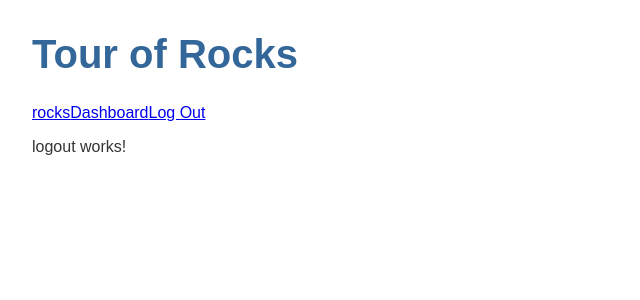
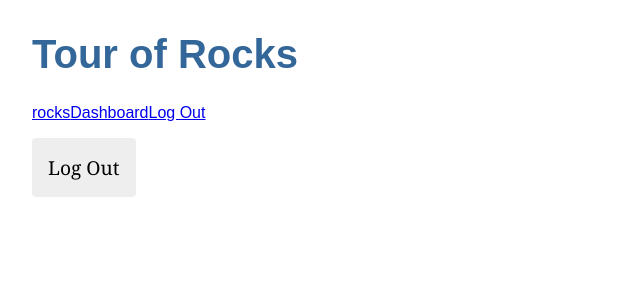
Before and after one commit to alexcarron/rock-estore, an Angular app in the folder estore-ui/: page /logout in a window 1280 px wide. Shown: the top 300 px of the page, without its empty margins (0-640 px from the left). Built offline with nearby package versions, Linux system fonts and the light colour scheme.

Commit message:
Implement logout component with mock methods

```diff
--- a/estore-ui/src/app/components/logout/logout.component.html
+++ b/estore-ui/src/app/components/logout/logout.component.html
@@ -1 +1 @@
-<p>logout works!</p>
+<button *ngIf="isLoggedIn()" (click)="logOut()" routerLink="/login">Log Out</button>
--- a/estore-ui/src/app/components/logout/logout.component.ts
+++ b/estore-ui/src/app/components/logout/logout.component.ts
@@ -6,5 +6,23 @@ import { Component } from '@angular/core';
   styleUrl: './logout.component.css'
 })
 export class LogoutComponent {
+	// Temporary mock variable to maintain state of user logged in or not
+	isUserLoggedIn: boolean = true;
 
+	constructor(
+		// Should pass service which manages log in state
+	) {
+		// Initialize service here
+	}
+
+	isLoggedIn(): boolean {
+		// TODO: Implement way to check if user is current logged in
+		return this.isUserLoggedIn;
+	}
+
+	logOut() {
+		// TODO: Implement way to logout
+		this.isUserLoggedIn = false;
+		console.log("Logged Out User");
+	}
 }
```
